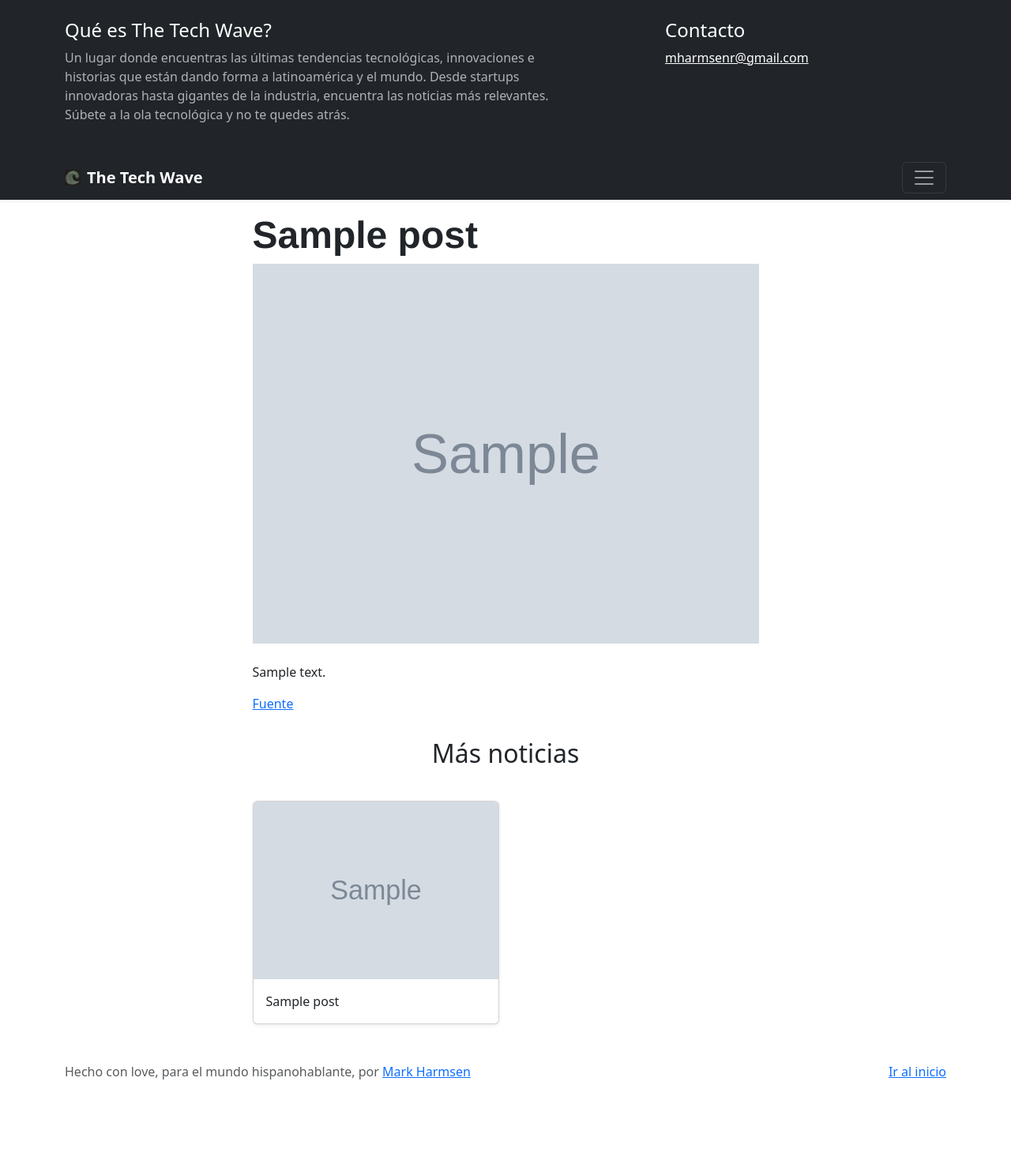
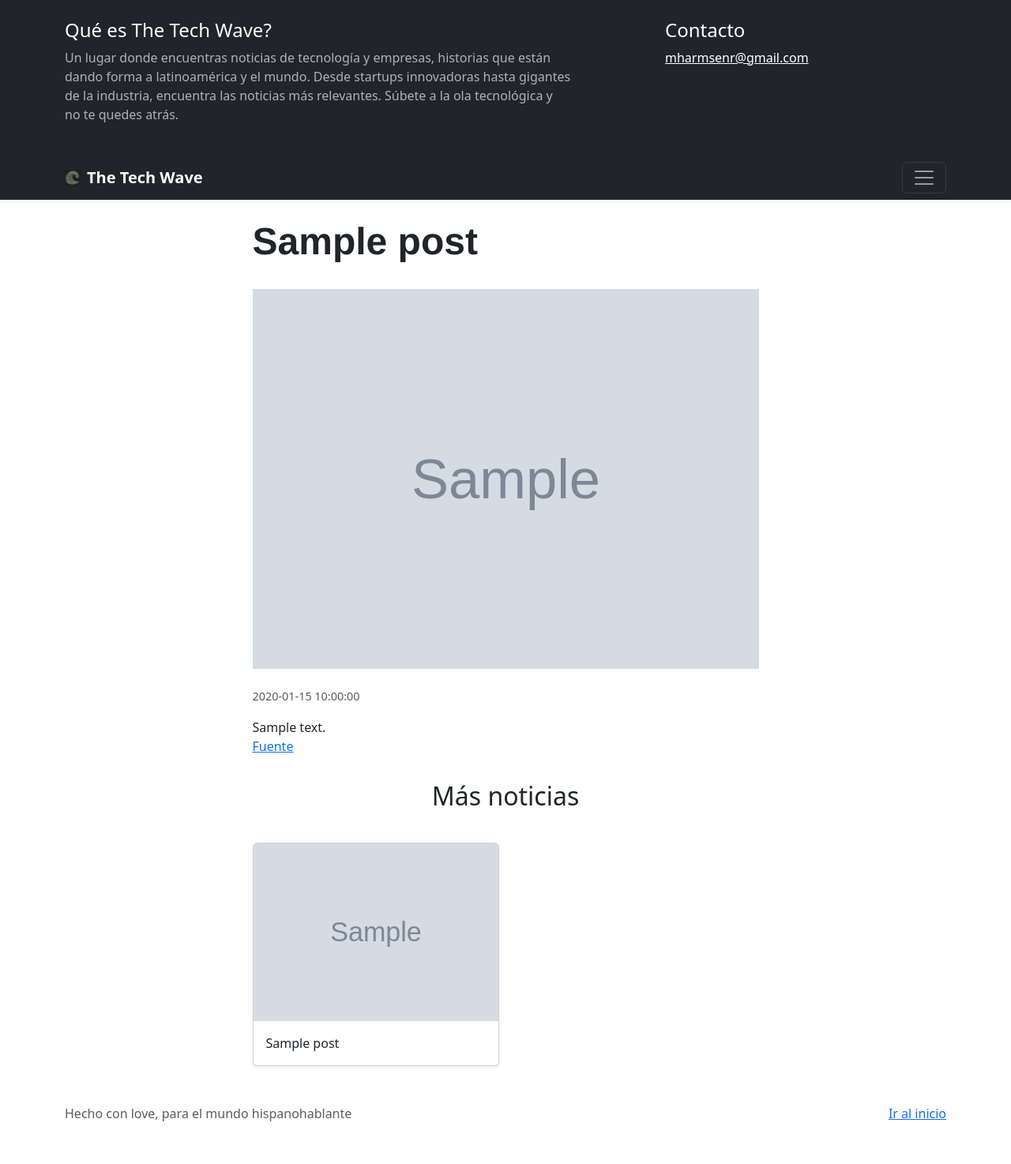
Before and after one commit to el-mark/the_tech_wave, a Flask app: template app/templates/article.html in a window 1280 px wide, after a click that opens the changed part. Shown: the whole page at 79% size. Before the commit the page ends 1367 px from the top, so only its background shows below. Run offline with Flask 3, Linux system fonts and the light colour scheme; the template is opened without the code that fills it: most values are stand-ins (such as "Sample title", 1, 10 or a date in 2020); grey boxes marked "Sample" are stand-in pictures.

Commit message:
add real article and adjust article view

```diff
--- a/app/templates/article.html
+++ b/app/templates/article.html
@@ -5,11 +5,12 @@
         <div class="row justify-content-center">
             <div class="col-md-7">
                 <article class="blog-post">
-                    <h2 class="display-5 mt-3" style="font-weight: 800; font-family: aktiv-grotesk, Helvetica Neue, Helvetica, Arial, sans-serif;">{{ post.title }}</h2>
+                    <h2 class="display-5" style="font-weight: 800; font-family: aktiv-grotesk, Helvetica Neue, Helvetica, Arial, sans-serif; margin-top: 1.5rem;">{{ post.title }}</h2>
                     <!-- <p class="blog-post-meta">January 1, 2021 by <a href="#">Mark</a></p> -->
-                    <img src="{{ post.thumbnail }}" class="bd-placeholder-img card-img-top mb-4" width="100%" height="100%" alt="{{ post.title }}">
+                    <img src="{{ post.thumbnail }}" class="bd-placeholder-img card-img-top mb-4 mt-4" width="100%" height="100%" alt="{{ post.title }}">
+                    <p class="text-muted" style="font-size: 0.9rem;">{{ post.date }}</p>
 
-                    <p>{{ post.body }}</p>
+                    {{ post.body|safe }}
 
                     <p><a href="{{ post.source }}" target="_blank">Fuente</a></p>
                 </article>
--- a/app/templates/base.html
+++ b/app/templates/base.html
@@ -120,7 +120,7 @@
                     <div class="row">
                         <div class="col-sm-8 col-md-7 py-4">
                             <h4>Qué es The Tech Wave?</h4>
-                            <p class="text-body-secondary">Un lugar donde encuentras las últimas tendencias tecnológicas, innovaciones e historias que están dando forma a latinoamérica y el mundo. Desde startups innovadoras hasta gigantes de la industria, encuentra las noticias más relevantes. Súbete a la ola tecnológica y no te quedes atrás.</p>
+                            <p class="text-body-secondary">Un lugar donde encuentras noticias de tecnología y empresas, historias que están dando forma a latinoamérica y el mundo. Desde startups innovadoras hasta gigantes de la industria, encuentra las noticias más relevantes. Súbete a la ola tecnológica y no te quedes atrás.</p>
                         </div>
                         <div class="col-sm-4 offset-md-1 py-4">
                             <h4>Contacto</h4>
@@ -161,7 +161,7 @@
                 <p class="float-end mb-1">
                     <a href="#">Ir al inicio</a>
                 </p>
-                <p class="mb-1">Hecho con love, para el mundo hispanohablante, por <a href="https://github.com/el-mark" target="_blank">Mark Harmsen</a></p>
+                <p class="mb-1">Hecho con love, para el mundo hispanohablante</p>
             </div>
         </footer>
 
```
Also changed, not shown: app/posts.py (+5 -4 lines), app/assets/article_images/1.jpg (added).
